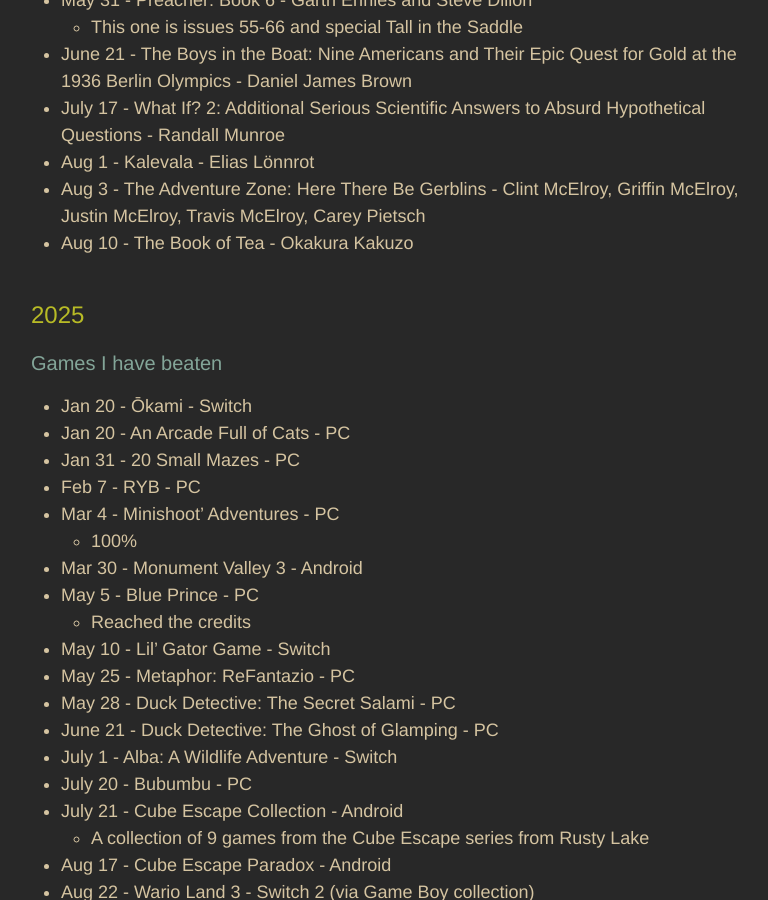
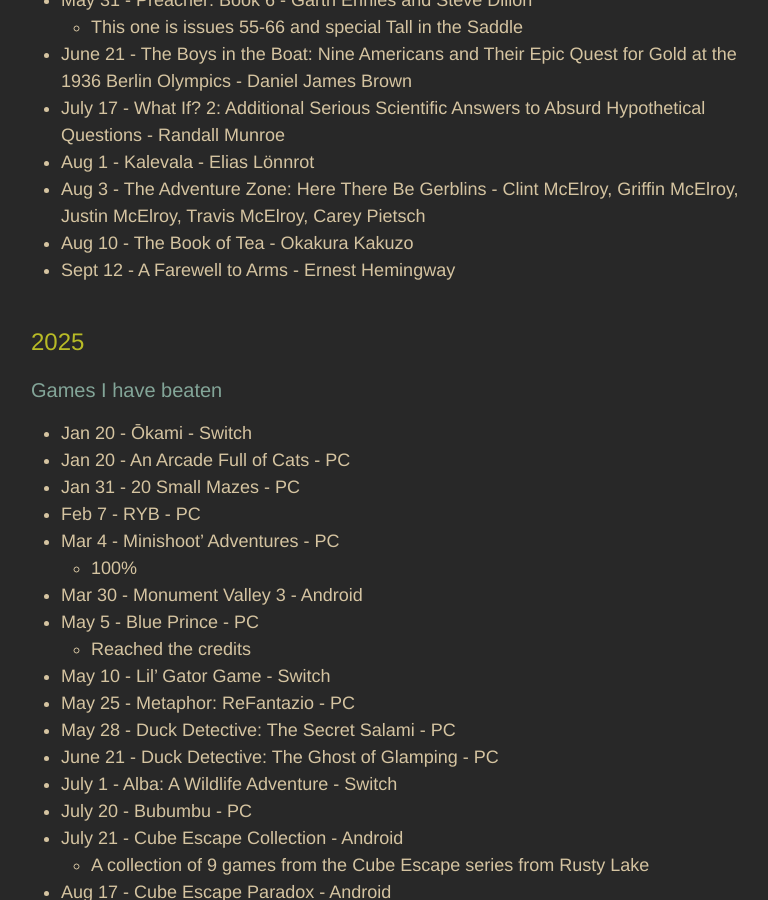
Before and after one commit to adkinsrs/sadkins_site, a Jekyll site: the page built from misc.md, in a window 1280 px wide and 900 px high, scrolled down 1550 px. Shown: the whole window, without its empty margins (239-1007 px from the left). Built offline with Jekyll 4.4.1, drawn with Linux system fonts in a browser that asks for light colours.

Commit message:
read a book

```diff
--- a/misc.md
+++ b/misc.md
@@ -62,6 +62,7 @@
 * Aug 1 - Kalevala - Elias Lönnrot
 * Aug 3 - The Adventure Zone: Here There Be Gerblins - Clint McElroy, Griffin McElroy, Justin McElroy, Travis McElroy, Carey Pietsch
 * Aug 10 - The Book of Tea - Okakura Kakuzo
+* Sept 12 - A Farewell to Arms - Ernest Hemingway
 
 ## 2025
 
```
